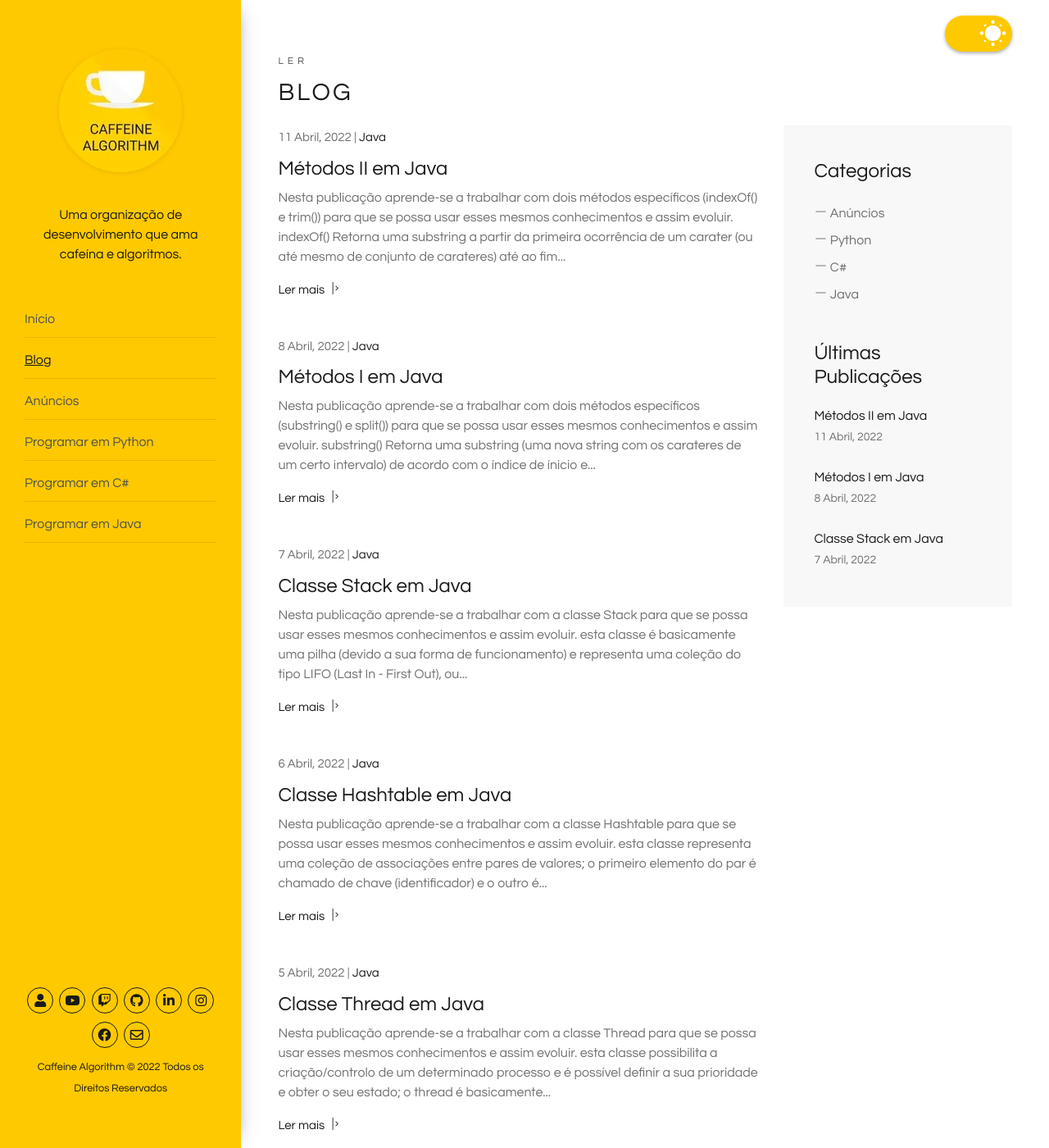
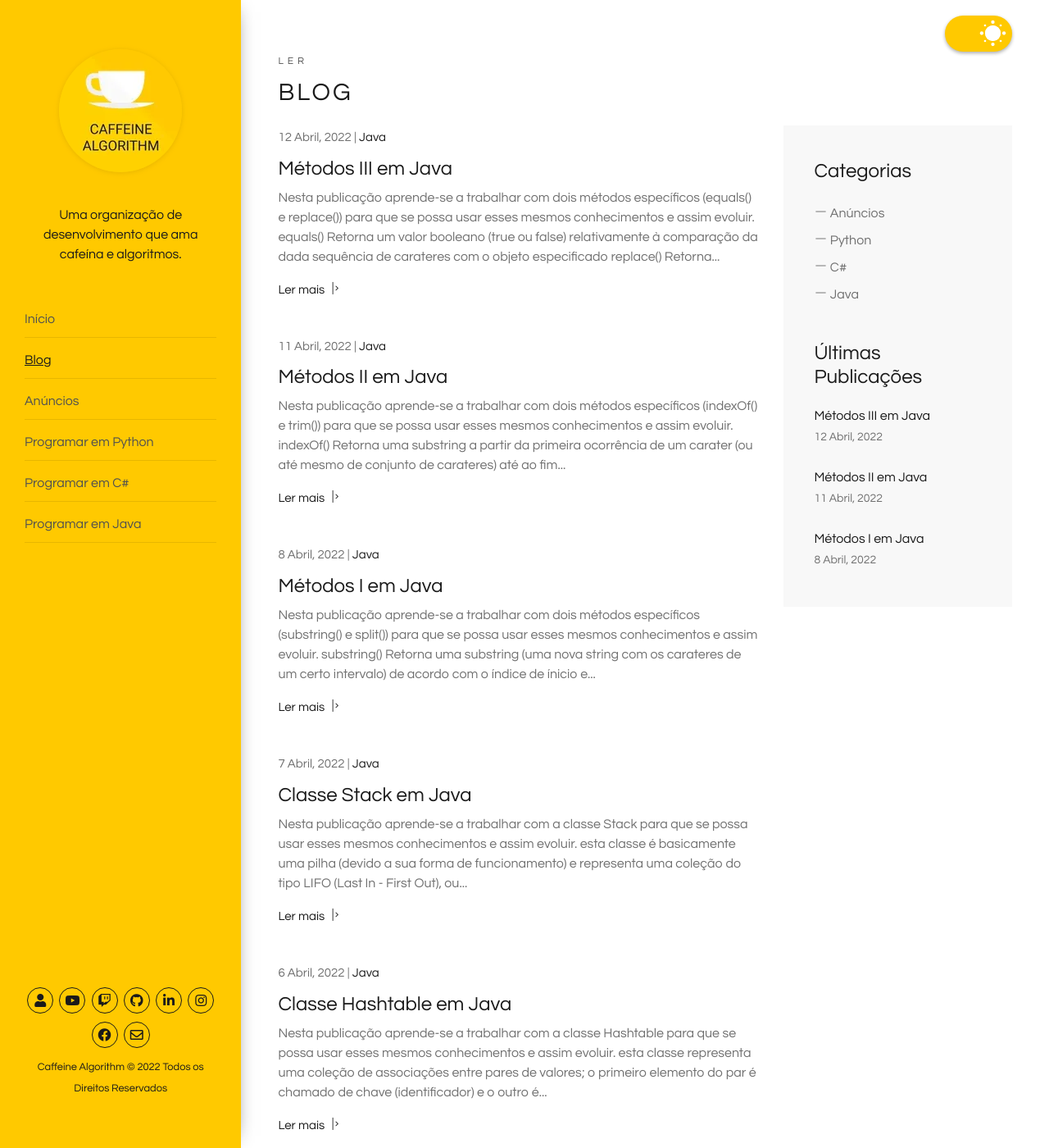
Before and after one commit to caffeinealgorithm/caffeinealgorithm.github.io, a Jekyll site: the page built from blog/index.html, in a window 1280 px wide and 1400 px high. Shown: the whole window at 82% size. Built offline with Jekyll 4.4.1, drawn with Linux system fonts in a browser that asks for light colours; the list of posts is cut into pages by our own code; some of the changed text lies outside the part shown.

Commit message:
Add 48º episode of the Java programming series

````diff
--- /dev/null
+++ b/_posts/2022-04-12-metodos-iii-em-java.md
@@ -0,0 +1,48 @@
+---
+layout: post
+excerpt: Blog
+title: 'Métodos III em Java'
+description: 'Descobre como se trabalha com dois métodos específicos (equals() e replace()) na linguagem de programação Java. Obtém respostas às tuas dúvidas com a teoria e os exemplos apresentados.'
+keywords: 'java, métodos, método, funções, função, publicação'
+date: 2022-04-12
+categories: [Java]
+---
+
+Nesta publicação aprende-se a trabalhar com dois métodos específicos (`equals()` e `replace()`) para que se possa usar esses mesmos conhecimentos e assim evoluir.
+
+`equals()` | Retorna um valor booleano (true ou false) relativamente à comparação da dada sequência de carateres com o objeto especificado
+`replace()` | Retorna uma nova sequência, na qual, todas as ocorrências de uma determinada string são substituídas por uma outra string especificada
+
+```java
+package com.caffeinealgorithm.programaremjava;
+
+public class MetodosIII {
+  private String a = "Nelson", b = "Nelson", c = "Silva";
+  private String lingProgPreferida = "A minha linguagem preferida já foi o Java.";
+
+  public void Run() {
+    // equals()
+    System.out.printf("a == b : %b\n", a.equals(b));
+    System.out.printf("b == c : %b\n", b.equals(c));
+
+    // replace()
+    System.out.println(lingProgPreferida);
+    System.out.println(lingProgPreferida.replace("já foi", "é"));
+  }
+}
+
+/*
+  a == b : true
+  b == c : false
+  A minha linguagem preferida já foi o Java.
+  A minha linguagem preferida é o Java.
+*/
+```
+
+<div class="video-container">
+  <iframe src="https://www.youtube.com/embed/hqICEMabCZQ" frameborder="0" allowfullscreen></iframe>
+</div>
+
+Não te esqueças de [assistir ao vídeo](https://youtu.be/hqICEMabCZQ){:target="\_blank"} e podes sempre ler esta publicação [em inglês](https://nelsonsilvadev.com/blog/20220412/methods-iii-in-java/){:target="\_blank"}.
+
+### _Happy coding!_
--- a/index.html
+++ b/index.html
@@ -76,7 +76,7 @@ keywords: organização, desenvolvimento, cafeína, algoritmos, publicações, v
       </div>
 
       <div class="row">
-        {% for video in site.java %} {% if video.id == "/java/47" %}
+        {% for video in site.java %} {% if video.id == "/java/48" %}
         <div class="col-xs-12 col-sm-3 col-sm-6 col-lg-6 col-xl-3">
           <a
             href="https://www.youtube.com/embed/{{ video.custom_id }}"
````
Also changed, not shown: _java/48.md (added, +5 -0 lines), assets/img/playlists/java/48.png (added), assets/img/playlists/java/48.webp (added).
